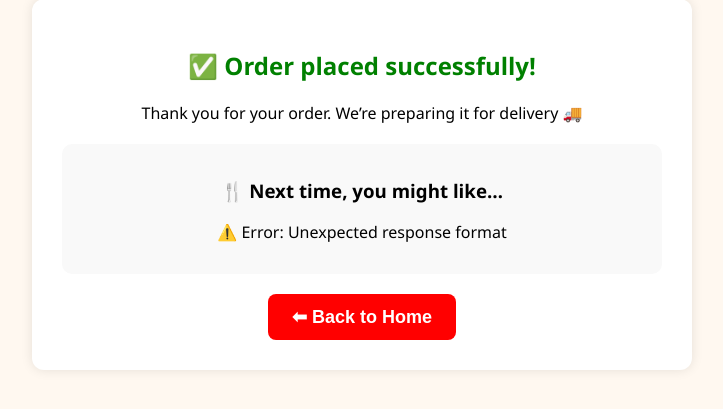
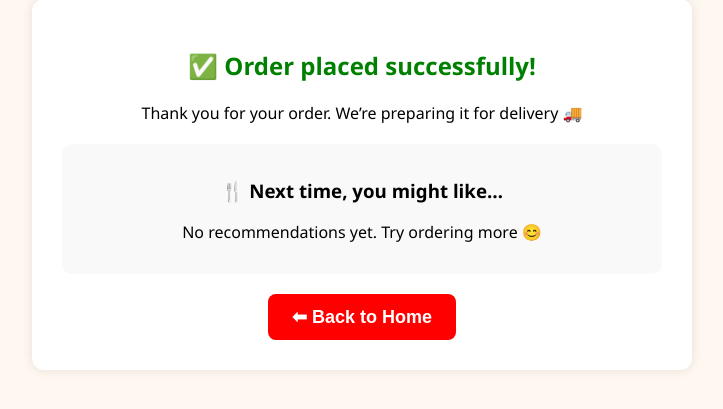
Before and after one commit to 99-chetna/grill-nation, a Flask app: page /success in a window 1280 px wide. Shown: the part 61-470 px from the top of the page, without its empty margins (278-1001 px from the left). Run offline with Flask 3, Linux system fonts and the light colour scheme; data that the repository does not hold is empty; parts of the project's set-up code (start-up, migrations or seed data) failed here and were passed over.

Commit message:
Fix success page recommendations

```diff
--- a/templates/success.html
+++ b/templates/success.html
@@ -74,15 +74,13 @@
       const recList = document.getElementById("recommendList");
       recList.innerHTML = "";
 
-      if (!Array.isArray(data)) {
-        recList.innerHTML = `<p>⚠️ Error: Unexpected response format</p>`;
-        return;
-      }
+      // ✅ Access correct array
+      const recommendations = data.recommendations || [];
 
-      if (data.length === 0) {
+      if (recommendations.length === 0) {
         recList.innerHTML = "<p>No recommendations yet. Try ordering more 😊</p>";
       } else {
-        data.forEach(item => {
+        recommendations.forEach(item => {
           console.log("👉 Rendering recommendation item:", item);
 
           const div = document.createElement("div");
@@ -144,5 +142,6 @@
 
   loadRecommendations();
 </script>
+
 </body>
 </html>
```
